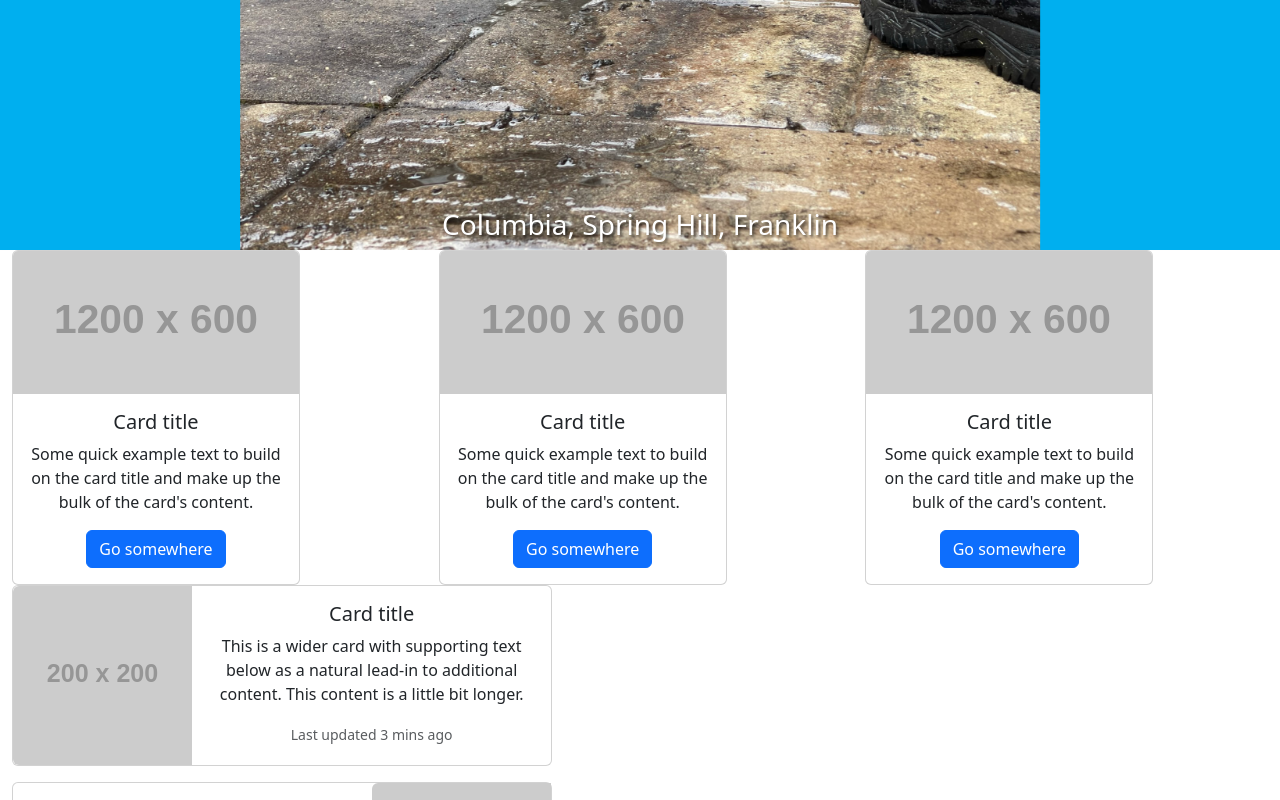
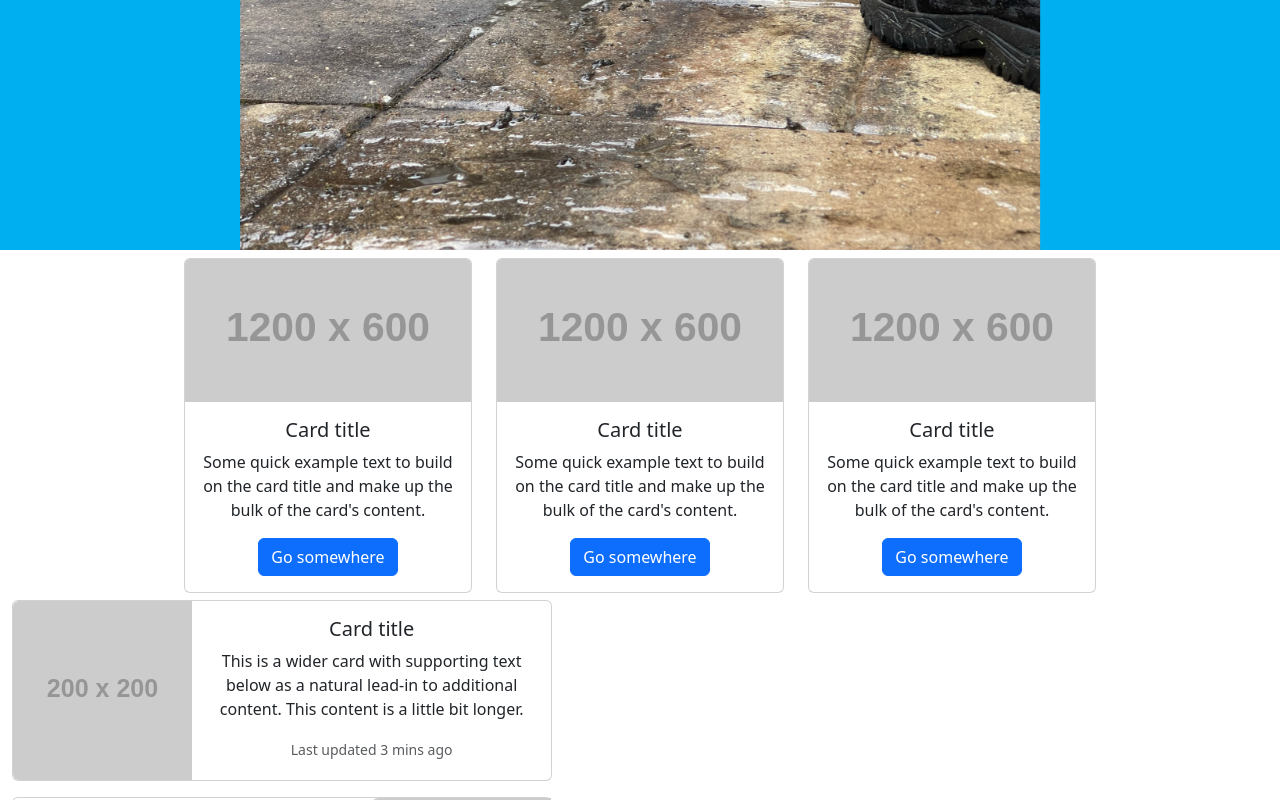
Before and after one commit to Hezakai/SCPW, a plain HTML site: page index.html in a window 1280 px wide. Shown: the part 436-1236 px from the top of the page. Drawn offline with nearby package versions, Linux system fonts and the light colour scheme; placeholder pictures from the web are drawn by us.

Commit message:
tweaks to card display

```diff
--- a/assets/css/style.css
+++ b/assets/css/style.css
@@ -33,11 +33,9 @@
   font-size: 60px;
 }
 
-.carousel-content h3{
-  text-align: center;
-  position: absolute;
-  left: 50%;
-  transform: translateX(-50%);
-  z-index: 20;
-  bottom: 0px;
+#services {
+  height: 350px;
+  /* position: absolute;
+  bottom: -238px;
+  z-index: 30; */
 }
--- a/index.html
+++ b/index.html
@@ -59,11 +59,10 @@
             </div>
             <div class="carousel-content">
                 <h1>South Central Power Washing</h1>
-                <h3>Columbia, Spring Hill, Franklin</h3>
             </div>
         </div>
     </div>
-    <div id="services" class="container-fluid text-center">
+    <div id="services" class="container-fluid text-center d-flex justify-content-center align-items-center ">
         <div class="row">
             <div class="col">
                 <div class="card" style="width: 18rem;">
```
